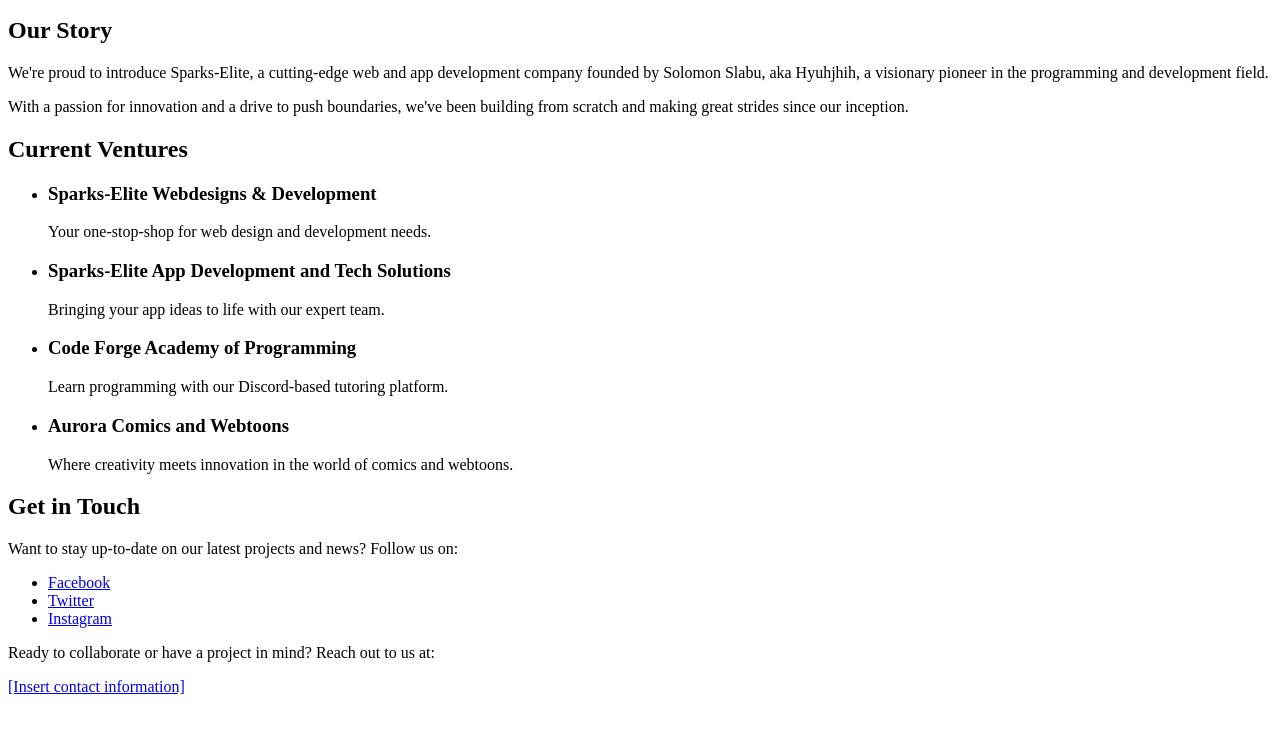
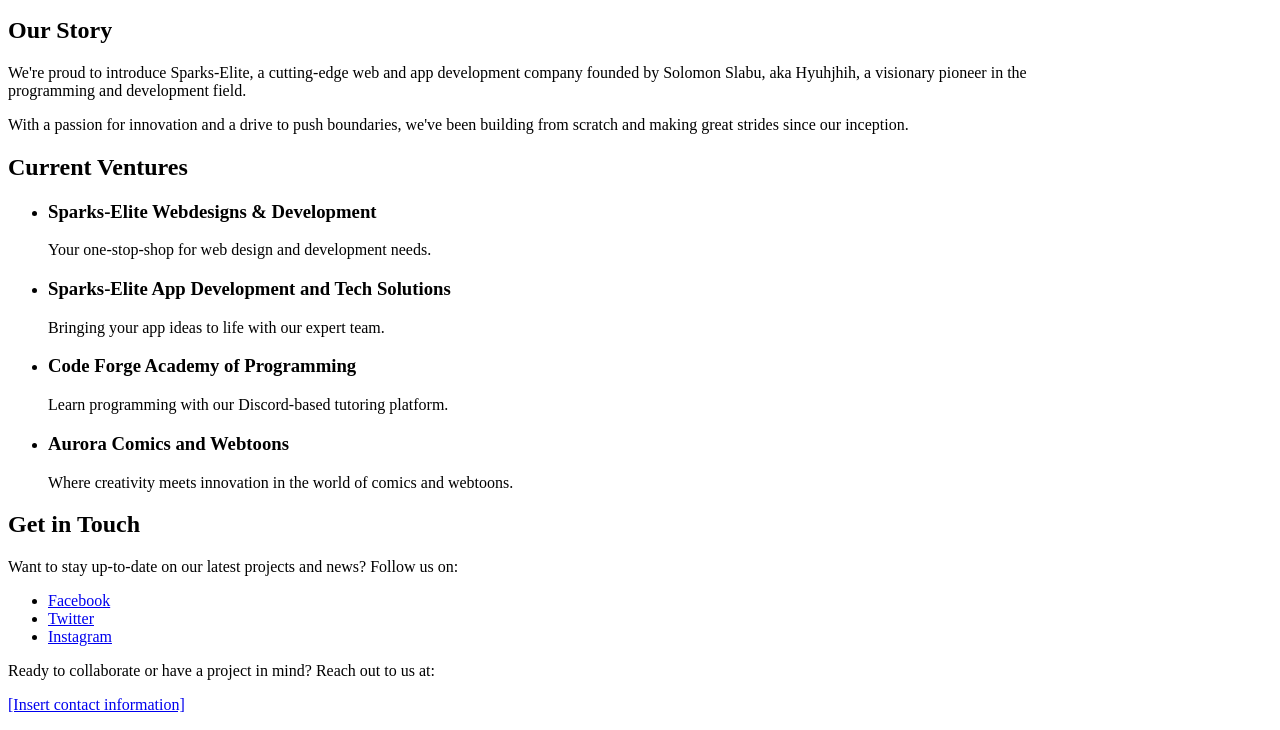
Before and after one commit to Sparks-Elite/Sparks-Elite.github.io, a plain HTML site: page index.html in a window 1280 px wide. Shown: the part 135-865 px from the top of the page. Drawn offline with Linux system fonts and the light colour scheme.

Commit message:
Update index.html

```diff
--- a/index.html
+++ b/index.html
@@ -2,7 +2,13 @@
 <html>
 <head>
   <title>Sparks-Elite®</title>
-  <link rel="stylesheet" href="index_style.css">
+  <style>
+    body{width:80%;
+        height:100%;
+        background-color:"black";
+        font-color:"Gold";}
+    div {}
+  </style>
 </head>
 
 <body>
```
